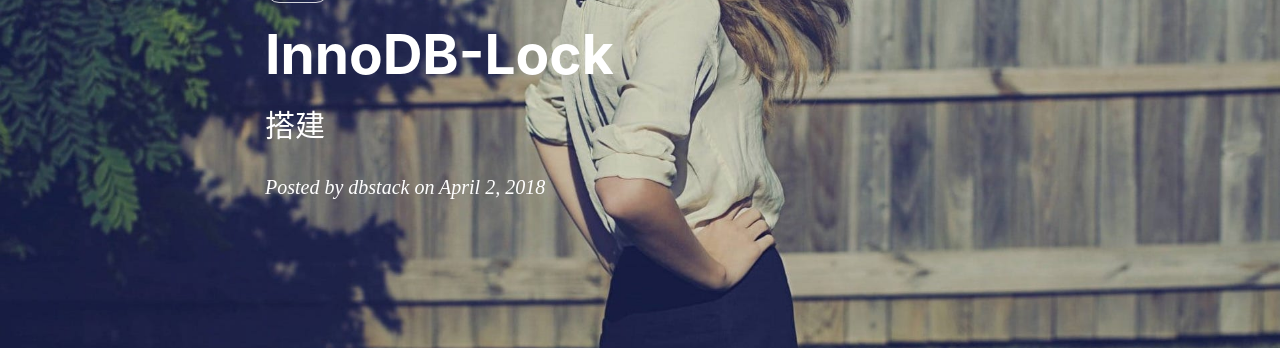
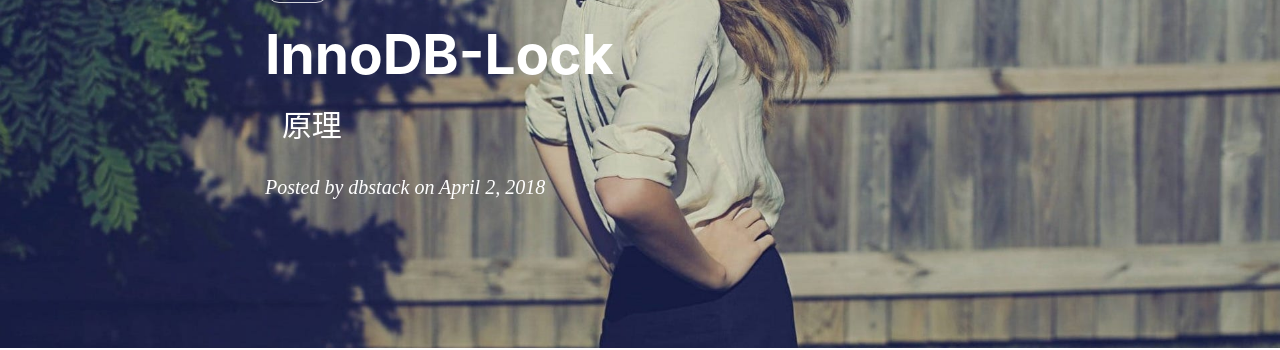
Before and after one commit to weiyanwei412/weiyanwei412.github.io, a Jekyll site: the page built from _posts/2018-04-02-InnoDB-Lock.md, in a window 1280 px wide and 900 px high. Shown: the part 175-525 px from the top of the window. Built offline with Jekyll 4.4.1, drawn with Linux system fonts in a browser that asks for light colours; nearby versions of some CDN libraries; comment, search, counter and statistics services are not loaded; grey boxes are pictures that could not be loaded.

Commit message:
Update 2018-04-02-InnoDB-Lock.md

`````diff
--- a/_posts/2018-04-02-InnoDB-Lock.md
+++ b/_posts/2018-04-02-InnoDB-Lock.md
@@ -1,8 +1,8 @@
 ---
 layout:     post
 title:      InnoDB-Lock
-subtitle:   搭建
-date:       2018-04-02
+subtitle:   原理
+date:       2018-04-02
 author:     dbstack
 header-img: img/post-bg-swift.jpg
 catalog: true
@@ -31,7 +31,8 @@ S   不兼容    兼容
 意向锁是将锁定的对象分为多个层次，意向锁意味着事务希望在更细粒度（fine grantularity）上进行加锁。
 如下图
 ````
-- ![GitHub Logo](../img/lock-1.jpg "lock-1.jpg")
+- ![GitHub Logo](../img/lock.jpg "lock.jpg")
+
 ````
   如果将上锁的对象看成一棵树，那么对最下层的对象上锁，也就是对最细颗粒度的对象进行上锁，那么首先需要对粗颗粒度的对象上锁。如上图所示，如果需要对page上的记录r进行上X锁，那么分别对数据库 、表、page上意向锁IX，最后对记录r上X锁。若其中任何一个部分导致等待，那么改操作需要等待粗粒度锁的完成。
   eg:在对记录r上加X锁之前，已经有事务对表1进行了S锁，那么表1上已经存在S锁，之后事务需要对记录r在表1上加IX，由于不兼容，所以改事务需要等待表锁操作的完成。
`````
